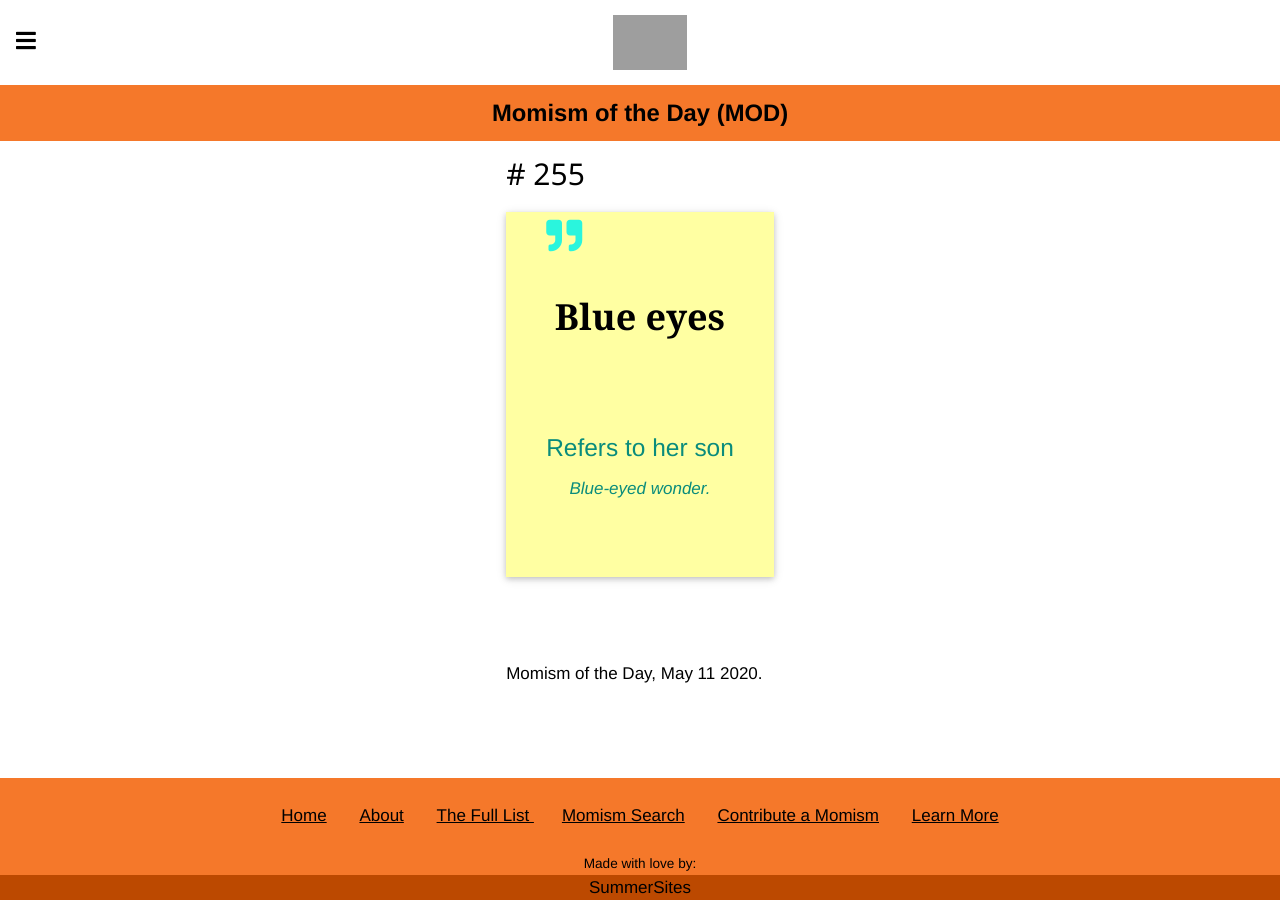
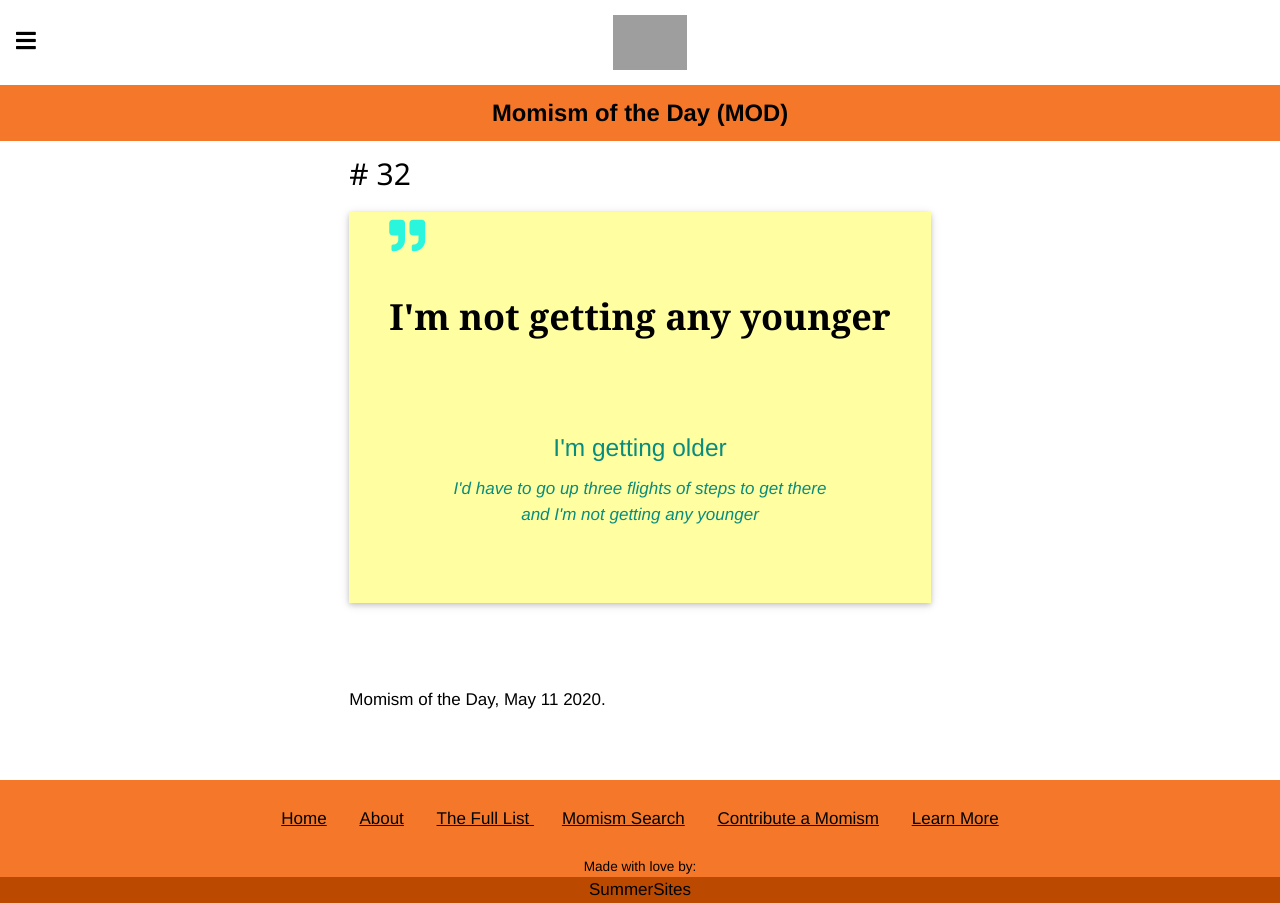
Before and after one commit to summerhays/new_momisms, a Jekyll site: the page built from index.html, in a window 1280 px wide. Built offline with Jekyll 4.4.1, drawn with Linux system fonts in a browser that asks for light colours; some of the changed lines change nothing that is shown; grey boxes are pictures that could not be loaded.

Commit message:
cooking the random momisms a bit

```diff
--- a/_data/momisms.yaml
+++ b/_data/momisms.yaml
@@ -352,6 +352,7 @@
   order: 109
   example: "I'm gonna hang up my shingle and become a babysitter"
 - momism: "I'm not getting any younger"
+  example: "I'd have to go up three flights of steps to get there and I'm not getting any younger"
   order: 32
   definition: "I'm getting older"
 - momism: "If you [insert the blank], your name is dog"
--- a/assets/js/mod.js
+++ b/assets/js/mod.js
@@ -33,17 +33,23 @@
 // var randforToday = {day: 1, rand: 18,}; // Definition, example, & mommentary
 var today_date = (today).toString().split(' ').splice(1,3).join(' ');
 
+var arrayFinal = allMomisms.find( ({ momism_id }) => momism_id == randforToday.rand);
+
 // Making these all into variables to be easier to handle:
-var modFinal = allMomisms[randforToday.rand - 1].momism;
-var defFinal =  allMomisms[randforToday.rand - 1].definition;
-var exFinal = allMomisms[randforToday.rand - 1].example;
-var mommFinal = allMomisms[randforToday.rand - 1].mommentary;
-var idFinal = allMomisms[randforToday.rand - 1].momism_id;
+// var modFinal = allMomisms[randforToday.rand - 1].momism;
+var modFinal = arrayFinal.momism;
+var defFinal =  arrayFinal.definition;
+var exFinal = arrayFinal.example;
+var mommFinal = arrayFinal.mommentary;
+var idFinal = arrayFinal.momism_id;
 var linkFinal = '/list.html#momism_id' + idFinal;
 
 function daysIntoYear(date){
     return (Date.UTC(date.getFullYear(), date.getMonth(), date.getDate()) - Date.UTC(date.getFullYear(), 0, 0)) / 24 / 60 / 60 / 1000;
 }
+
+var testdate = new Date(2020, 5, 1);
+console.log(daysIntoYear(testdate));
 
 document.getElementById("randomMom").innerHTML = modFinal;
 if (typeof defFinal === 'undefined') {
```
